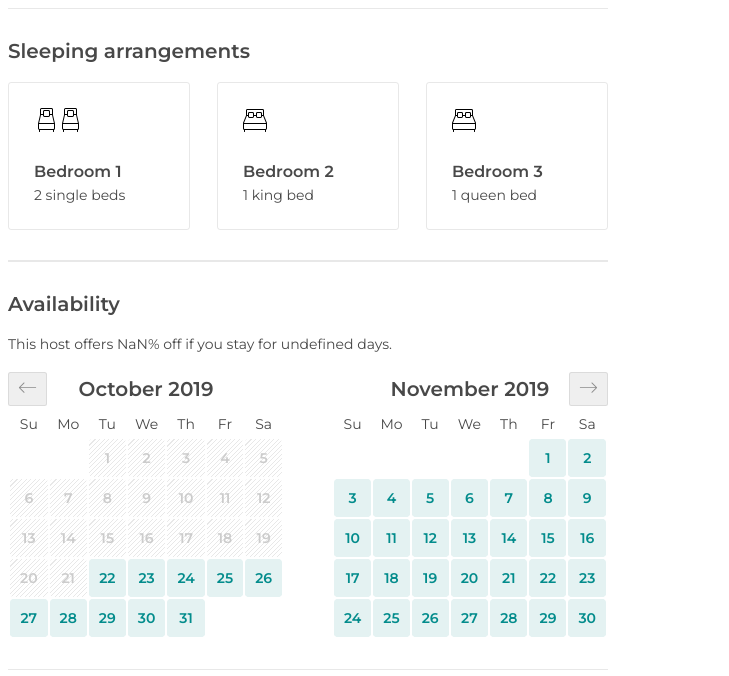
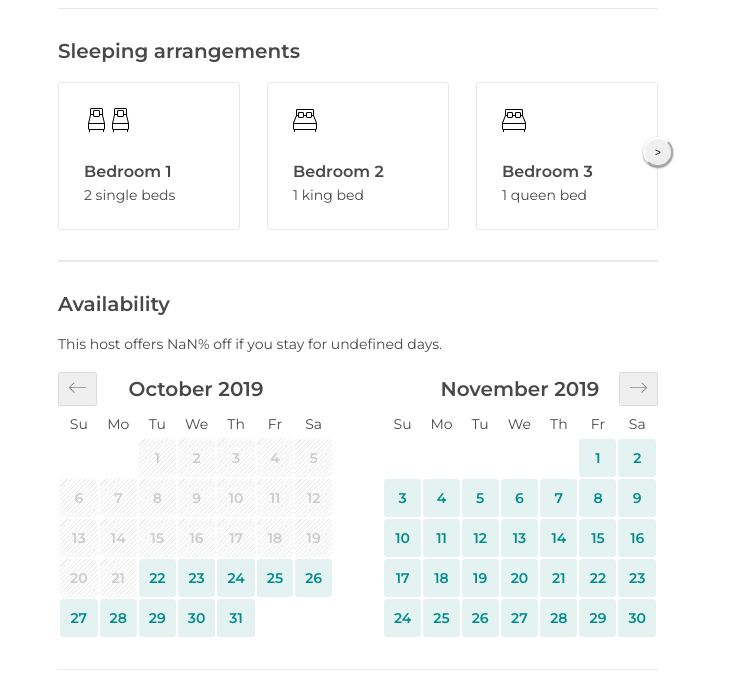
Before and after one commit to siestaNbrekkie/calendar, a React app: page / in a window 1280 px wide. Shown: the top 676 px of the page, without its empty margins (0-729 px from the left). Built offline with nearby package versions, Linux system fonts and the light colour scheme; no server answers.

Commit message:
sleeping arrangements client complete with hard coded data, no animations or transitions

```diff
--- a/client/src/app.jsx
+++ b/client/src/app.jsx
@@ -34,6 +34,10 @@ class App extends React.Component {
         {
           numBeds: 1,
           bedType: 'double'
+        },
+        {
+          numBeds: 3,
+          bedType: 'single'
         }
       ],
       sleepView: 0
@@ -134,6 +138,13 @@ class App extends React.Component {
 
       return date;
     };
+
+    //sleepArrangement handles
+    this.handleSleepClick = direction => {
+      this.setState({
+        sleepView: this.state.sleepView + direction
+      });
+    };
   }
 
   componentDidMount() {
@@ -157,10 +168,14 @@ class App extends React.Component {
 
   render() {
     return (
-      <div>
+      <div className={styles.overall}>
         <div className={styles.sleepContainer}>
           <h2 className={styles.h2}>Sleeping arrangements</h2>
-          <SleepList rooms={this.state.rooms} sleepView={this.state.sleepView} />
+          <SleepList
+            rooms={this.state.rooms}
+            sleepView={this.state.sleepView}
+            handleSleepClick={this.handleSleepClick}
+          />
         </div>
         <div className={styles.calendarContainer}>
           <h2 className={styles.h2}>Availability</h2>
--- a/client/src/sleepInfo.jsx
+++ b/client/src/sleepInfo.jsx
@@ -2,6 +2,10 @@ import React from 'react';
 import styles from '../styles/sleepInfo.css';
 
 function SleepInfo(props) {
+  //handle displaying three at a time max
+  if (props.index > props.sleepView + 2 || props.index < props.sleepView) {
+    return null;
+  }
   var bedRoomNum = (props.index + 1).toString();
   var puralBed = props.room.numBeds === 1 ? 'bed' : 'beds';
 
--- a/client/src/sleepList.jsx
+++ b/client/src/sleepList.jsx
@@ -11,15 +11,25 @@ function SleepList(props) {
     }
   }
 
-  var currentViewRooms = props.rooms.slice(props.sleepView, props.sleepView + 3);
-  var bedRooms = currentViewRooms.map((room, i) => {
-    return <SleepInfo room={room} index={i} />;
+  //only render 3 rooms
+  var bedRooms = props.rooms.map((room, i) => {
+    return <SleepInfo room={room} index={i} sleepView={props.sleepView} />;
   });
 
   return (
     <div className={styles.sleepInfo}>
+      {props.sleepView > 0 ? (
+        <button className={styles.scrollLeft} onClick={() => props.handleSleepClick(-1)}>
+          {'<'}
+        </button>
+      ) : null}
       {bedRooms}
       {emptyDivs}
+      {props.sleepView + 2 < props.rooms.length - 1 ? (
+        <button className={styles.scrollRight} onClick={() => props.handleSleepClick(1)}>
+          {'>'}
+        </button>
+      ) : null}
     </div>
   );
 }
--- a/client/styles/app.css
+++ b/client/styles/app.css
@@ -1,3 +1,6 @@
+.overall {
+	margin-left: 50px;
+}
 .h2 {
 	color: #484848;
 	font-family: "Montserrat", "Helvetica", "sans-serif";
--- a/client/styles/sleepInfo.css
+++ b/client/styles/sleepInfo.css
@@ -33,6 +33,7 @@
 .sleepInfo {
   display: flex;
   justify-content: space-between;
+  position:relative;
 
 }
 
@@ -44,3 +45,27 @@
 .invisible {
   visibility: hidden
 }
+
+.scrollRight {
+  position: absolute;
+  right: -15px;
+  top: 69px;
+  font-size: 10px;
+  width: 30px;
+  height: 30px;
+  border-color: white;
+  border-radius: 50%;
+  box-shadow: 0px 1px 2px grey;
+}
+
+.scrollLeft{
+  position: absolute;
+  top: 69px;
+  left: -15px;
+  font-size: 10px;
+  width: 30px;
+  height: 30px;
+  border-color: white;
+  border-radius: 50%;
+  box-shadow: 0px 1px 2px grey;
+}
```
Also changed, not shown: public/main.js.
